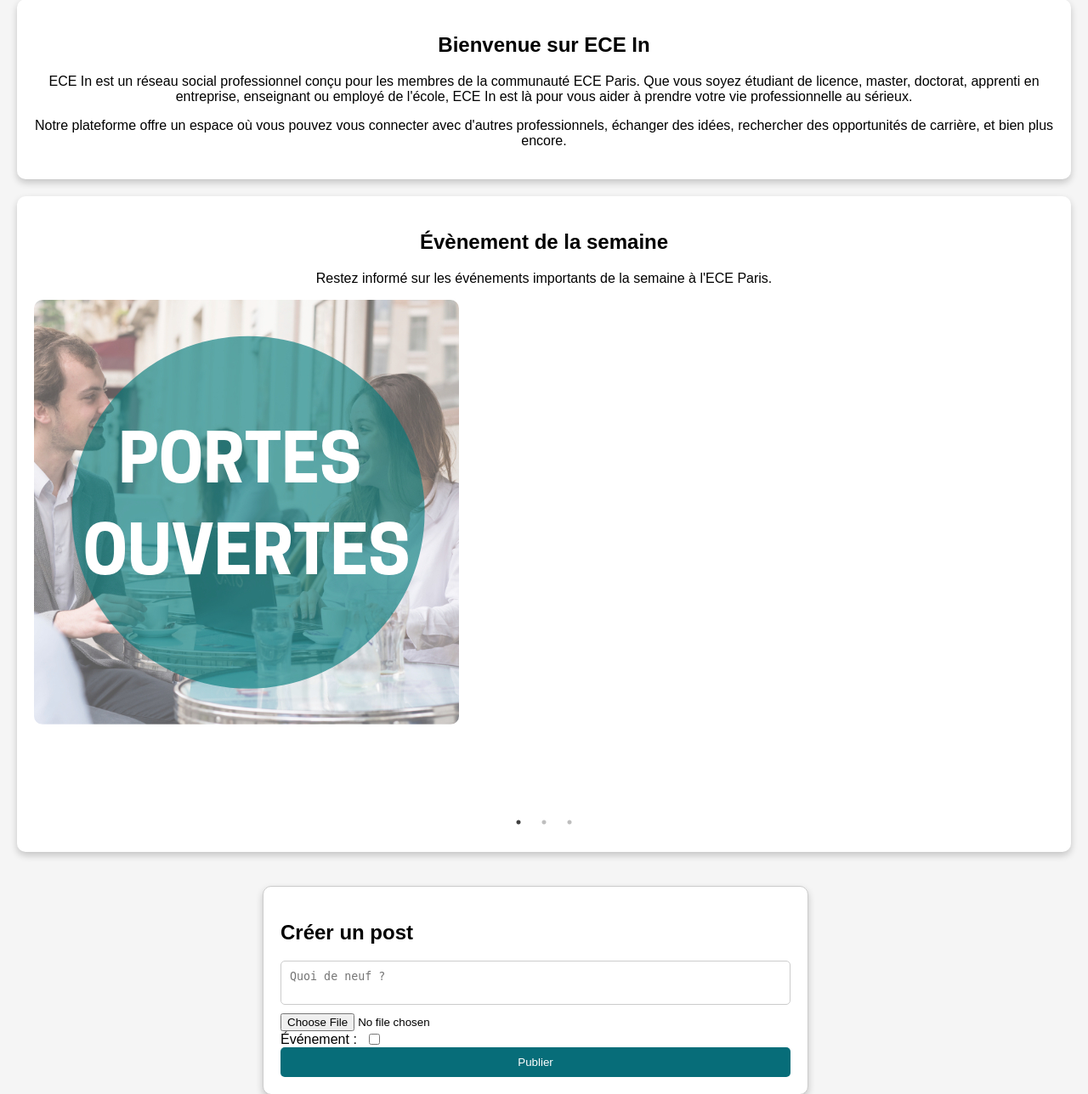
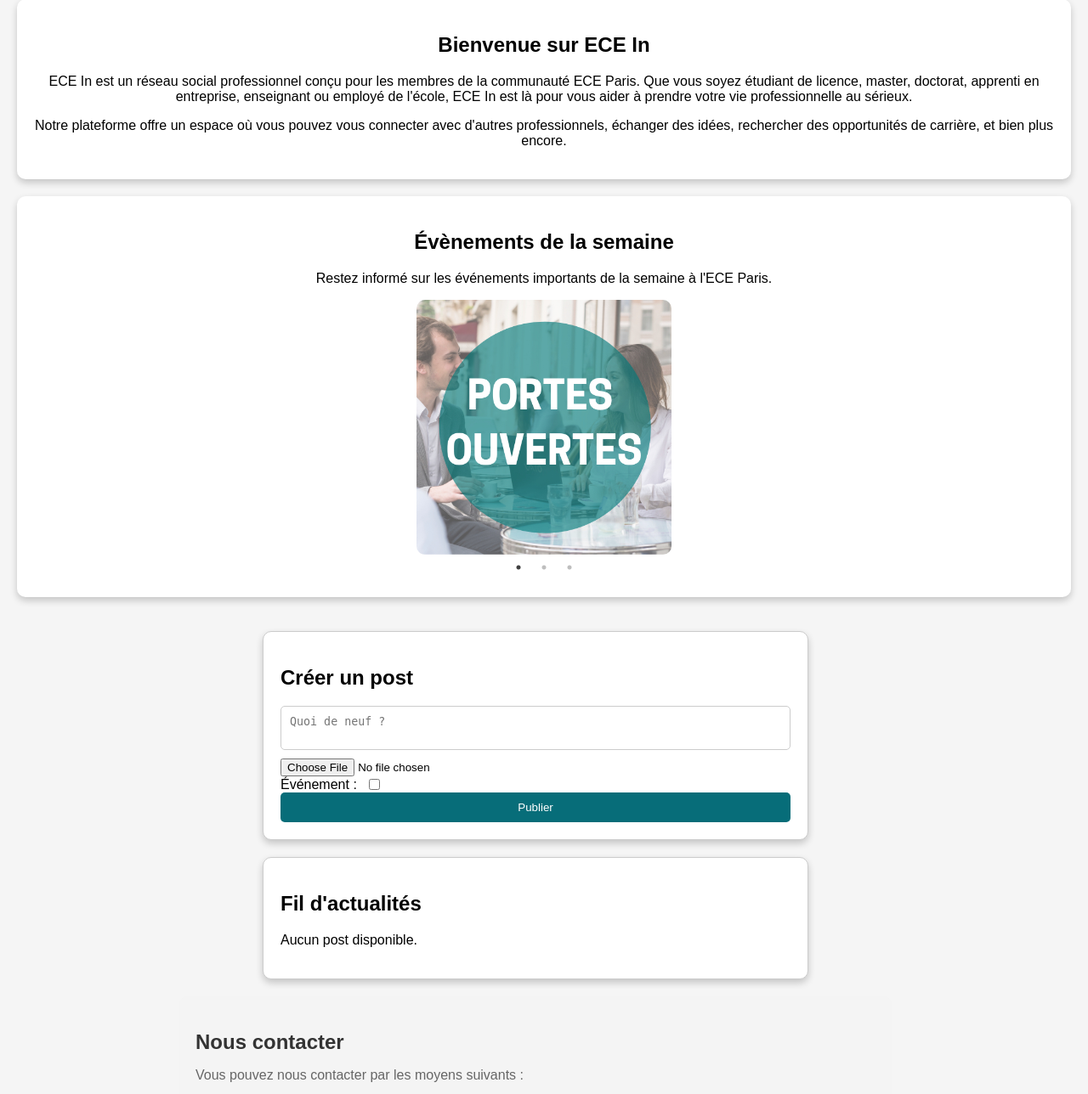
Before and after one commit to maylis211/Projet-ECE-In, a PHP site: page /accueil.php in a window 1280 px wide. Shown: the part 95-1383 px from the top of the page at 85% size. Run offline with PHP 8.4, Linux system fonts and the light colour scheme; data comes from the database, SQL or seed files in the repository; data that the repository does not hold is empty.

Commit message:
carroussel fonctionnel

```diff
--- a/Connexion/accueil.css
+++ b/Connexion/accueil.css
@@ -239,7 +239,7 @@ main {
 }
 
 .events-carousel {
-    position: relative;
+    position: center;
     overflow: hidden;
     margin-top: 20px;
 }
@@ -248,12 +248,16 @@ main {
     display: flex;
     justify-content: center;
     align-items: center;
+    height: 100%;
 }
 
 .carousel-slide img {
-    max-width: 100%;
-    max-height: 100%;
+    width: 300px;
+    height: 300px;
+    object-fit: cover;
     border-radius: 10px;
+    display: block;
+    margin: 0 auto;
 }
 
 
--- a/Connexion/accueil.php
+++ b/Connexion/accueil.php
@@ -87,8 +87,9 @@ if ($result_events->num_rows > 0) {
     <link rel="stylesheet" href="accueil.css">
     <script src="accueil.js"></script>
     <!-- Liens vers les fichiers CSS de Slick Carousel -->
-    <link rel="stylesheet" href="https://cdnjs.cloudflare.com/ajax/libs/slick-carousel/1.8.1/slick.css">
-    <link rel="stylesheet" href="https://cdnjs.cloudflare.com/ajax/libs/slick-carousel/1.8.1/slick-theme.css">
+    <link rel="stylesheet" type="text/css" href="https://cdn.jsdelivr.net/npm/slick-carousel/slick/slick.css"/>
+    <link rel="stylesheet" type="text/css" href="https://cdn.jsdelivr.net/npm/slick-carousel/slick/slick-theme.css"/>
+    <script src="https://cdn.jsdelivr.net/npm/slick-carousel/slick/slick.min.js"></script>
 
 </head>
 <body>
@@ -116,14 +117,13 @@ if ($result_events->num_rows > 0) {
             <p>Notre plateforme offre un espace où vous pouvez vous connecter avec d'autres professionnels, échanger des idées, rechercher des opportunités de carrière, et bien plus encore.</p>
         </section>
         <section class="event">
-            <h2>Évènement de la semaine</h2>
+            <h2>Évènements de la semaine</h2>
             <p>Restez informé sur les événements importants de la semaine à l'ECE Paris.</p>
             <!-- Conteneur du carrousel -->
             <div class="slick-carousel">
-                <div class="carousel-slide"><img src="uploads/image1.jpg" alt="Image 1" style="max-width: 50%; max-height: 50%; border-radius: 10px; align-items: center;"></div>
-                <div class="carousel-slide"><img src="uploads/image2.jpg" alt="Image 2" style="max-width: 50%; max-height: 50%; border-radius: 10px; align-items: center;"></div>
-                <div class="carousel-slide"><img src="uploads/image3.jpg" alt="Image 3" style="max-width: 50%; max-height: 50%; border-radius: 10px; align-items: center;"></div>
-                <!-- Ajoutez d'autres images ici selon vos besoins -->
+                <div class="carousel-slide"><img src="uploads/image1.jpg" alt="Image 1" class="carousel-image"></div>
+                <div class="carousel-slide"><img src="uploads/image2.jpg" alt="Image 2" class="carousel-image"></div>
+                <div class="carousel-slide"><img src="uploads/image3.jpg" alt="Image 3" class="carousel-image"></div>
             </div>
         </section>
 
```
